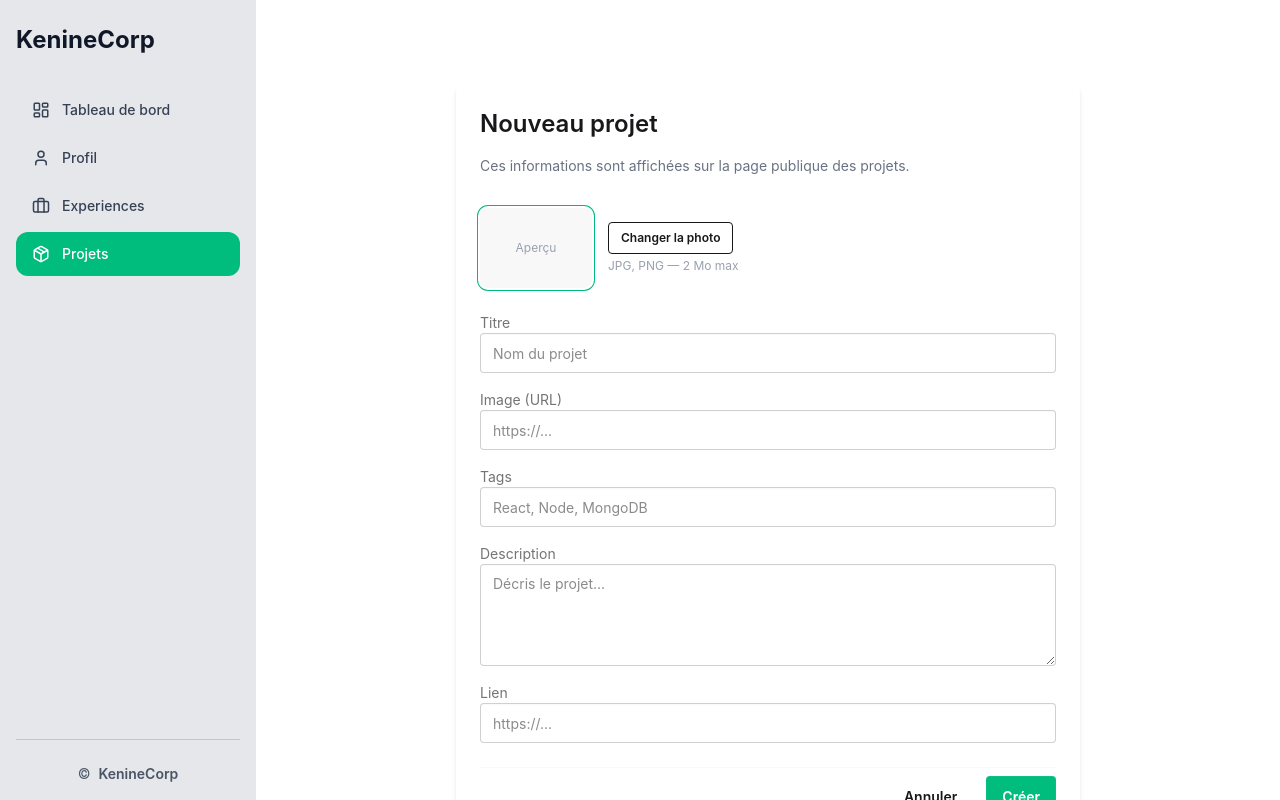
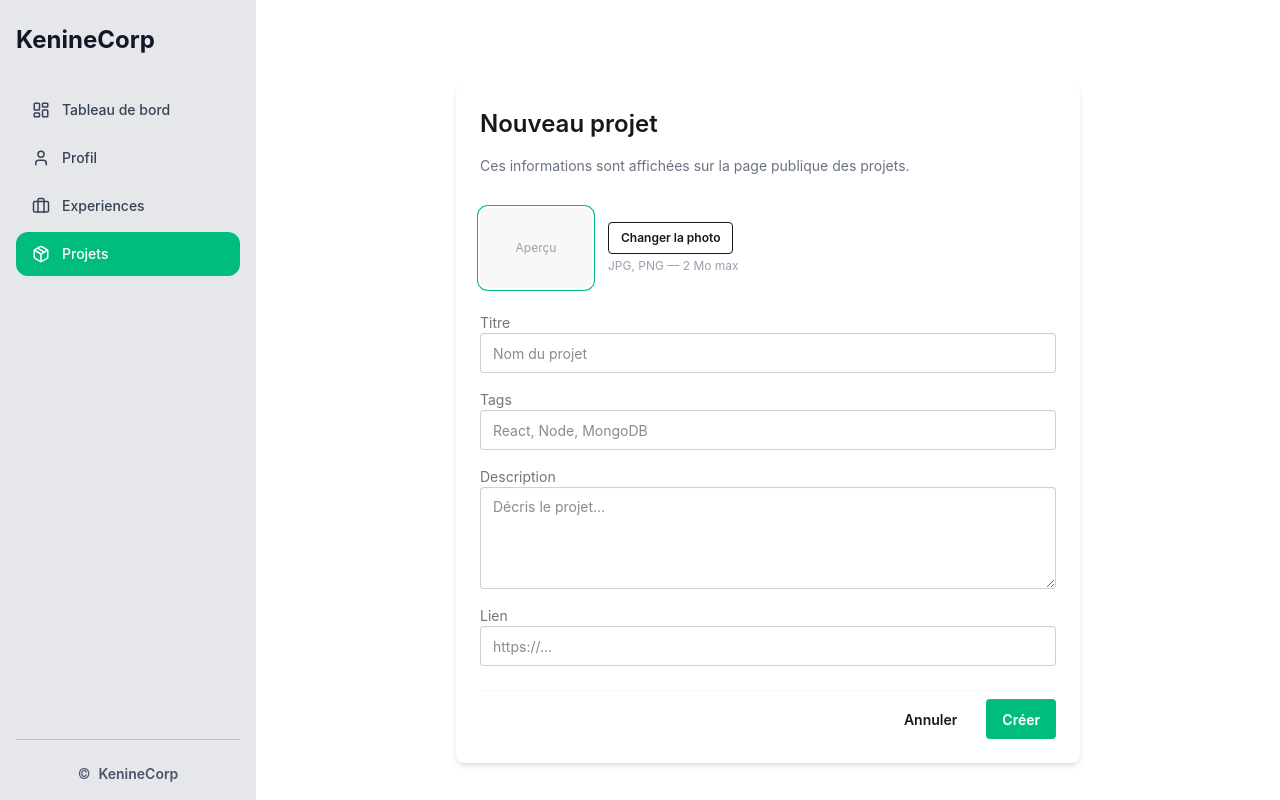
Before and after one commit to MxKenine/Portfolio, a React (Vite) app in the folder client/: page /admin/projets in a window 1280 px wide. Built offline with nearby package versions, Linux system fonts and the light colour scheme.

Commit message:
correctif page editprofil v4

```diff
--- a/client/src/components/admin/Editprojet.jsx
+++ b/client/src/components/admin/Editprojet.jsx
@@ -181,20 +181,6 @@ export default function EditProjet() {
 
                 <div className="form-control sm:col-span-2">
                   <label className="label">
-                    <span className="label-text">Image (URL)</span>
-                  </label>
-                  <input
-                    name="image"
-                    value={formData.image}
-                    onChange={handleChange}
-                    required
-                    className="input input-bordered w-full"
-                    placeholder="https://..."
-                  />
-                </div>
-
-                <div className="form-control sm:col-span-2">
-                  <label className="label">
                     <span className="label-text">Tags</span>
                   </label>
                   <input
```
